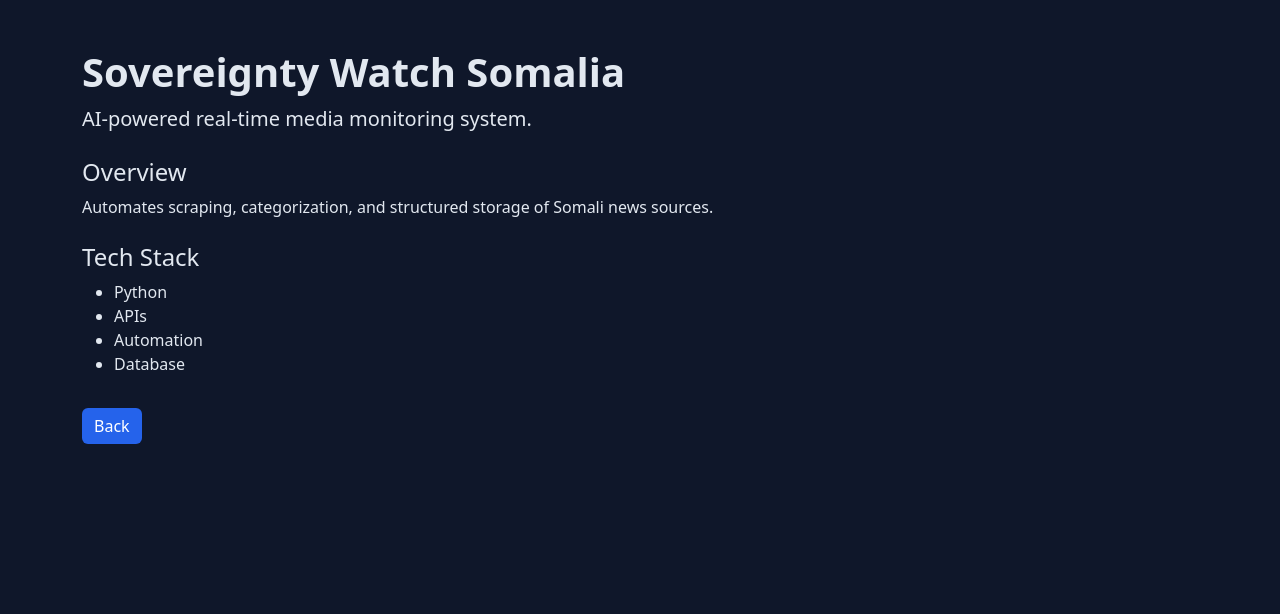
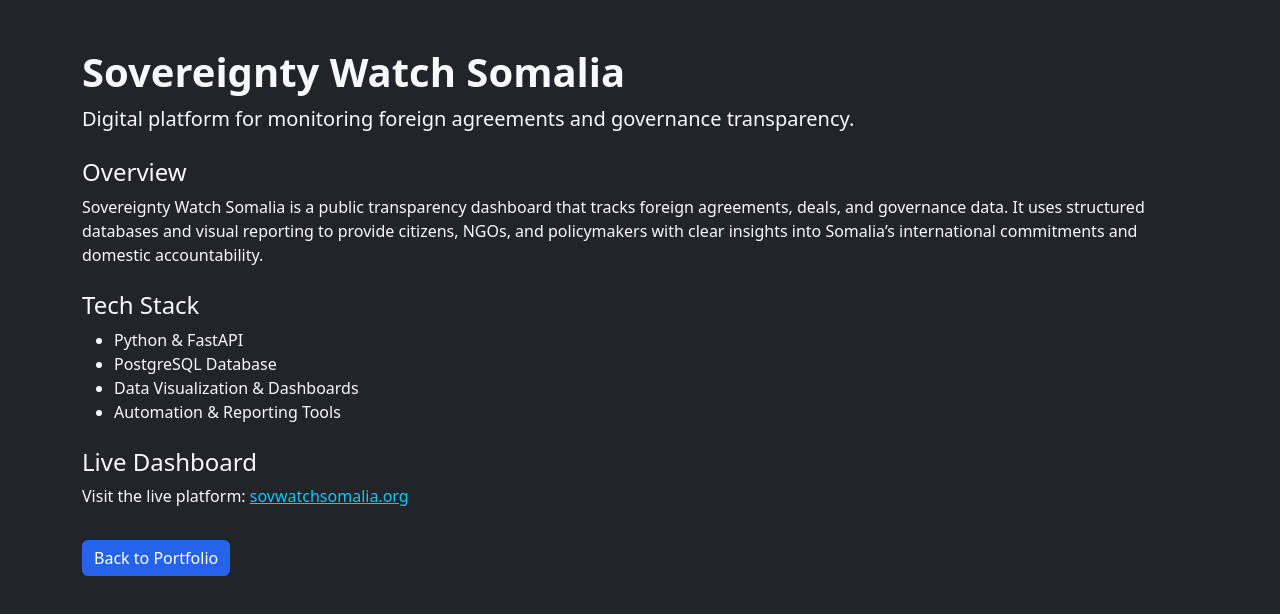
Before and after one commit to MosCode404/Portfolio-, a plain HTML site: page project-sovereignty.html in a window 1280 px wide. Drawn offline with nearby package versions, Linux system fonts and the light colour scheme.

Commit message:
Revise project-sovereignty.html for clarity and detail
Updated the content and structure of the project-sovereignty.html file to enhance clarity and detail about the platform's purpose and technology stack.

```diff
--- a/project-sovereignty.html
+++ b/project-sovereignty.html
@@ -8,26 +8,29 @@
 <link rel="stylesheet" href="assets/css/style.css">
 </head>
 
-<body class="p-5">
+<body class="p-5 bg-dark text-light">
 
 <div class="container">
   <h1 class="fw-bold">Sovereignty Watch Somalia</h1>
-<p class="lead">AI-powered real-time media monitoring system.</p>
+  <p class="lead">Digital platform for monitoring foreign agreements and governance transparency.</p>
 
   <h4 class="mt-4">Overview</h4>
   <p>
-Automates scraping, categorization, and structured storage of Somali news sources.
+    Sovereignty Watch Somalia is a public transparency dashboard that tracks foreign agreements, deals, and governance data. It uses structured databases and visual reporting to provide citizens, NGOs, and policymakers with clear insights into Somalia’s international commitments and domestic accountability.
   </p>
 
   <h4 class="mt-4">Tech Stack</h4>
   <ul>
-<li>Python</li>
-<li>APIs</li>
-<li>Automation</li>
-<li>Database</li>
+    <li>Python & FastAPI</li>
+    <li>PostgreSQL Database</li>
+    <li>Data Visualization & Dashboards</li>
+    <li>Automation & Reporting Tools</li>
   </ul>
 
-<a href="index.html" class="btn btn-primary mt-3">Back</a>
+  <h4 class="mt-4">Live Dashboard</h4>
+  <p>Visit the live platform: <a href="https://sovwatchsomalia.org" target="_blank" class="text-info">sovwatchsomalia.org</a></p>
+
+  <a href="index.html" class="btn btn-primary mt-3">Back to Portfolio</a>
 </div>
 
 </body>
```
Lines whose indentation alone changed are shown as unchanged.
